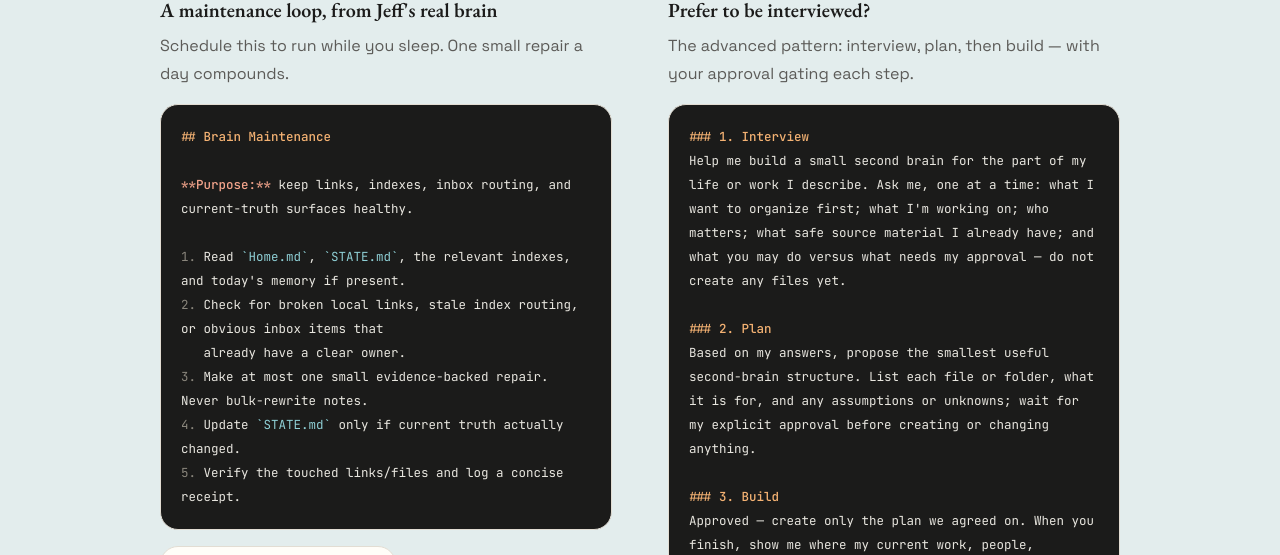
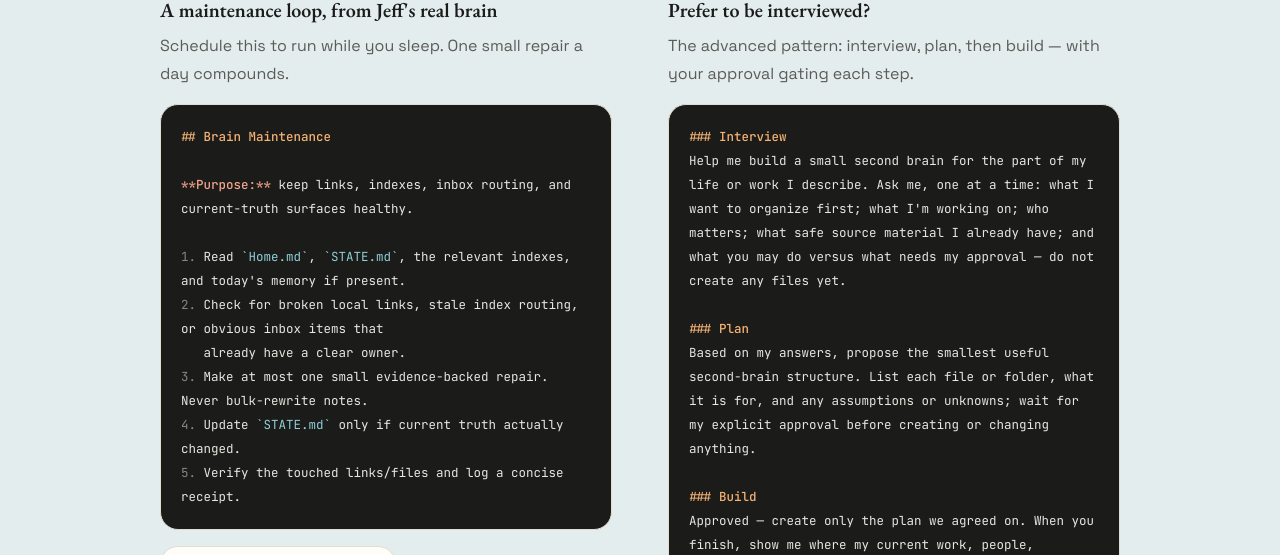
Before and after one commit to Jeff-Kazzee/second-brain-site, a React (Vite) app: page / in a window 1280 px wide. Shown: the part 10496-11051 px from the top of the page. Built offline with nearby package versions, Linux system fonts and the light colour scheme.

Commit message:
Remove heading numbering from interview prompt constant

```diff
--- a/src/pages/Landing.tsx
+++ b/src/pages/Landing.tsx
@@ -88,13 +88,13 @@ const maintenanceLoop = `## Brain Maintenance
 4. Update \`STATE.md\` only if current truth actually changed.
 5. Verify the touched links/files and log a concise receipt.`;
 
-const interviewPrompt = `### 1. Interview
+const interviewPrompt = `### Interview
 Help me build a small second brain for the part of my life or work I describe. Ask me, one at a time: what I want to organize first; what I'm working on; who matters; what safe source material I already have; and what you may do versus what needs my approval — do not create any files yet.
 
-### 2. Plan
+### Plan
 Based on my answers, propose the smallest useful second-brain structure. List each file or folder, what it is for, and any assumptions or unknowns; wait for my explicit approval before creating or changing anything.
 
-### 3. Build
+### Build
 Approved — create only the plan we agreed on. When you finish, show me where my current work, people, sources, and next update live; do not send, publish, import private material, or change anything outside this workspace without asking.`;
 
 function CopyChip({ text, label }: { text: string; label: string }) {
```
